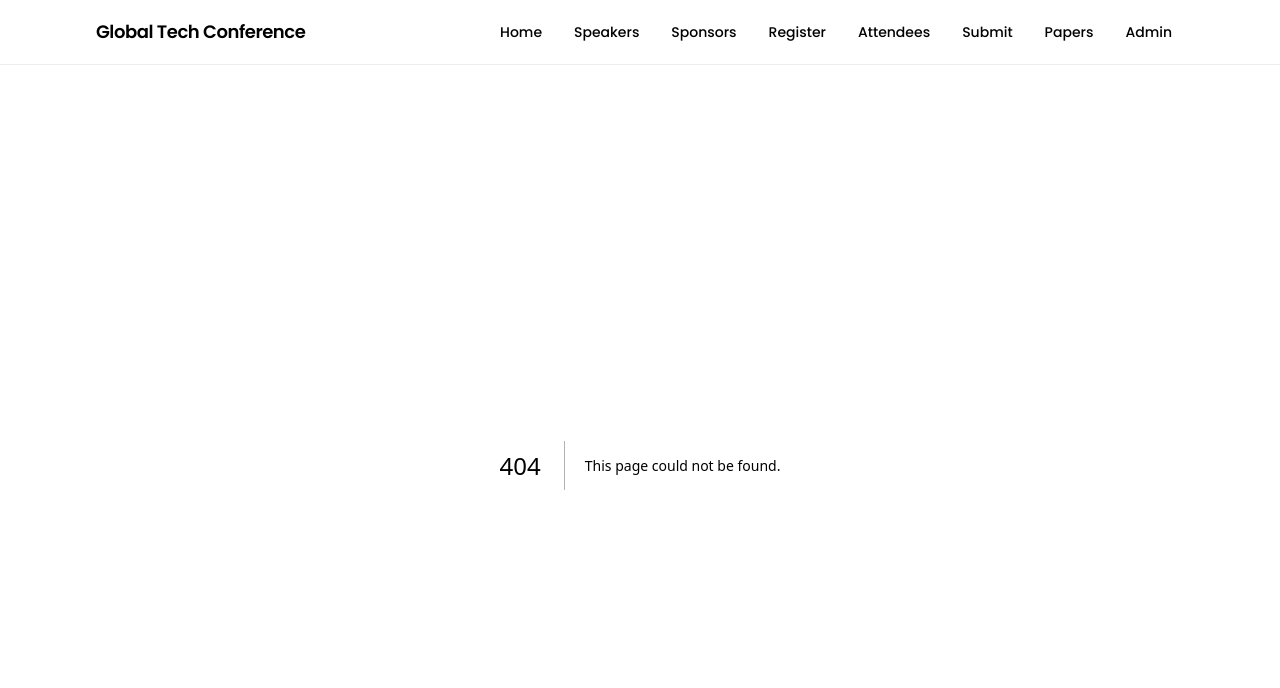
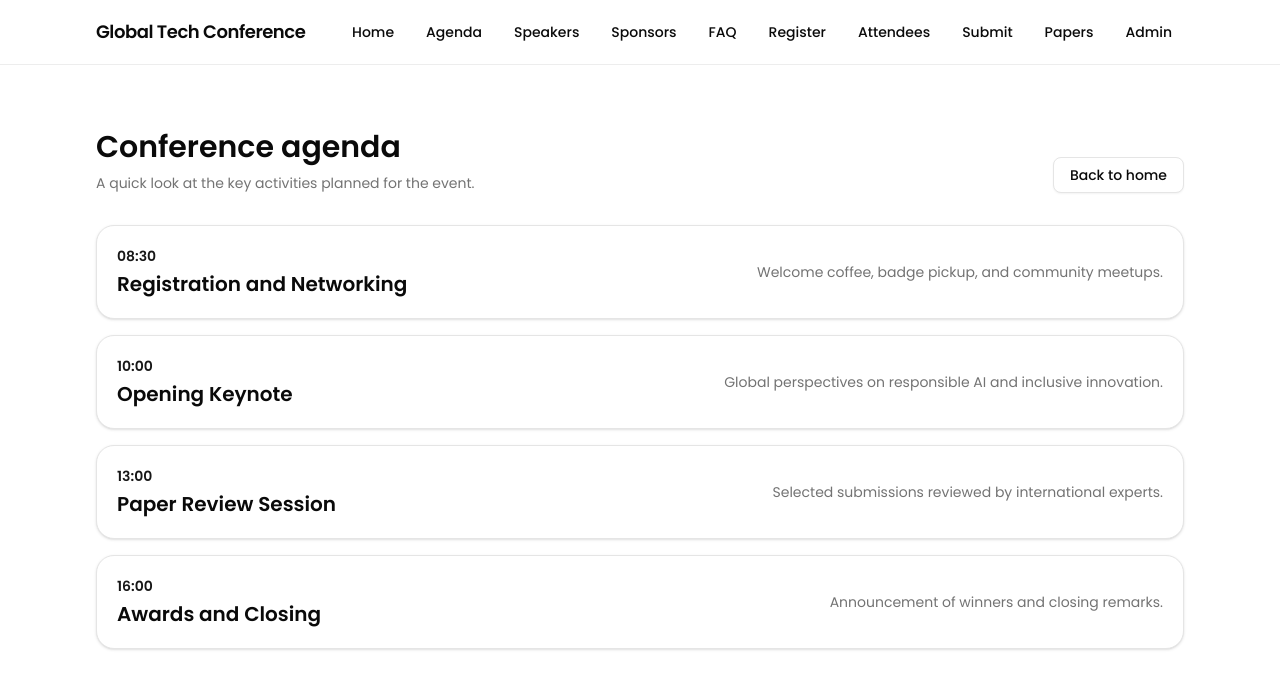
Before and after one commit to mohankurnia/bricsed-2027, a Next.js app: page /agenda in a window 1280 px wide. Before the commit this address had no page. Shown: the top 688 px of the page. Built offline with nearby package versions, Linux system fonts and the light colour scheme.

Commit message:
feat: add agenda and FAQ pages; update TopNav with new links; enhance speakers page with session details

```diff
--- /dev/null
+++ b/app/agenda/page.tsx
@@ -0,0 +1,68 @@
+import Link from "next/link";
+import { buttonVariants } from "@/components/ui/button";
+import { cn } from "@/lib/utils";
+
+const agendaItems = [
+  {
+    time: "08:30",
+    title: "Registration and Networking",
+    detail: "Welcome coffee, badge pickup, and community meetups.",
+  },
+  {
+    time: "10:00",
+    title: "Opening Keynote",
+    detail: "Global perspectives on responsible AI and inclusive innovation.",
+  },
+  {
+    time: "13:00",
+    title: "Paper Review Session",
+    detail: "Selected submissions reviewed by international experts.",
+  },
+  {
+    time: "16:00",
+    title: "Awards and Closing",
+    detail: "Announcement of winners and closing remarks.",
+  },
+];
+
+export default function AgendaPage() {
+  return (
+    <main className="mx-auto flex w-full max-w-6xl flex-1 flex-col px-6 py-16 lg:px-8">
+      <div className="flex flex-col gap-3 sm:flex-row sm:items-end sm:justify-between">
+        <div>
+          <h1 className="text-3xl font-semibold">Conference agenda</h1>
+          <p className="mt-2 text-sm text-muted-foreground">
+            A quick look at the key activities planned for the event.
+          </p>
+        </div>
+        <Link
+          href="/"
+          className={cn(buttonVariants({ variant: "outline" }), "inline-flex")}
+        >
+          Back to home
+        </Link>
+      </div>
+
+      <div className="mt-8 grid gap-4">
+        {agendaItems.map((item) => (
+          <article
+            key={item.time}
+            className="rounded-2xl border border-border bg-background p-5 shadow-sm"
+          >
+            <div className="flex flex-col gap-2 sm:flex-row sm:items-center sm:justify-between">
+              <div>
+                <p className="text-sm font-semibold text-primary">
+                  {item.time}
+                </p>
+                <h2 className="mt-1 text-xl font-semibold">{item.title}</h2>
+              </div>
+              <p className="max-w-2xl text-sm leading-7 text-muted-foreground">
+                {item.detail}
+              </p>
+            </div>
+          </article>
+        ))}
+      </div>
+    </main>
+  );
+}
--- a/app/components/TopNav.tsx
+++ b/app/components/TopNav.tsx
@@ -4,8 +4,10 @@ import { cn } from "@/lib/utils";
 
 const links = [
   { href: "/", label: "Home" },
+  { href: "/agenda", label: "Agenda" },
   { href: "/speakers", label: "Speakers" },
   { href: "/sponsors", label: "Sponsors" },
+  { href: "/faq", label: "FAQ" },
   { href: "/register", label: "Register" },
   { href: "/attendees", label: "Attendees" },
   { href: "/submit", label: "Submit" },
--- /dev/null
+++ b/app/faq/page.tsx
@@ -0,0 +1,55 @@
+import Link from "next/link";
+import { buttonVariants } from "@/components/ui/button";
+import { cn } from "@/lib/utils";
+
+const faqs = [
+  {
+    question: "How do I submit a paper?",
+    answer:
+      "Go to the Submit page and fill in the required information, including your paper title, abstract, and PDF link.",
+  },
+  {
+    question: "Is the conference hybrid?",
+    answer: "Yes, participants can attend in person or join the online stream.",
+  },
+  {
+    question: "Who reviews the papers?",
+    answer:
+      "Papers are reviewed by a panel of international experts and academic reviewers.",
+  },
+];
+
+export default function FaqPage() {
+  return (
+    <main className="mx-auto flex w-full max-w-6xl flex-1 flex-col px-6 py-16 lg:px-8">
+      <div className="flex flex-col gap-3 sm:flex-row sm:items-end sm:justify-between">
+        <div>
+          <h1 className="text-3xl font-semibold">Frequently asked questions</h1>
+          <p className="mt-2 text-sm text-muted-foreground">
+            Answers to the most common questions about the event.
+          </p>
+        </div>
+        <Link
+          href="/"
+          className={cn(buttonVariants({ variant: "outline" }), "inline-flex")}
+        >
+          Back to home
+        </Link>
+      </div>
+
+      <div className="mt-8 grid gap-4">
+        {faqs.map((item) => (
+          <article
+            key={item.question}
+            className="rounded-2xl border border-border bg-background p-5 shadow-sm"
+          >
+            <h2 className="text-lg font-semibold">{item.question}</h2>
+            <p className="mt-2 text-sm leading-7 text-muted-foreground">
+              {item.answer}
+            </p>
+          </article>
+        ))}
+      </div>
+    </main>
+  );
+}
--- a/app/speakers/page.tsx
+++ b/app/speakers/page.tsx
@@ -7,16 +7,19 @@ const speakers = [
     name: "Dr. Amina Rahman",
     role: "AI Research Lead",
     topic: "Designing Responsible AI Systems",
+    session: "Keynote • Building trustworthy AI for public impact",
   },
   {
     name: "Prof. Daniel Kim",
     role: "Sustainability Scientist",
     topic: "Climate Tech and Human-Centered Innovation",
+    session: "Panel • Turning climate research into scalable solutions",
   },
   {
     name: "Sarah Chen",
     role: "Product Strategist",
     topic: "From Research to Global Product Launch",
+    session: "Workshop • Bridging academia and industry",
   },
 ];
 
@@ -27,7 +30,8 @@ export default function SpeakersPage() {
         <div>
           <h1 className="text-3xl font-semibold">Featured speakers</h1>
           <p className="mt-2 text-sm text-muted-foreground">
-            Meet the leaders who will inspire the conference sessions.
+            Meet the leaders who will inspire conference sessions and shape the
+            discussion around innovation.
           </p>
         </div>
         <Link
@@ -38,18 +42,33 @@ export default function SpeakersPage() {
         </Link>
       </div>
 
+      <div className="mt-8 rounded-2xl border border-border bg-muted/30 p-4 text-sm text-muted-foreground">
+        The speaker lineup includes academic experts, startup founders, and
+        industry leaders from across the globe.
+      </div>
+
       <div className="mt-8 grid gap-4 md:grid-cols-3">
         {speakers.map((speaker) => (
           <article
             key={speaker.name}
             className="rounded-2xl border border-border bg-background p-6 shadow-sm"
           >
-            <h2 className="text-xl font-semibold">{speaker.name}</h2>
+            <div className="flex h-12 w-12 items-center justify-center rounded-full bg-primary/10 text-lg font-semibold text-primary">
+              {speaker.name
+                .split(" ")
+                .map((part) => part[0])
+                .slice(0, 2)
+                .join("")}
+            </div>
+            <h2 className="mt-4 text-xl font-semibold">{speaker.name}</h2>
             <p className="mt-2 text-sm font-medium text-primary">
               {speaker.role}
             </p>
             <p className="mt-4 text-sm leading-7 text-muted-foreground">
               {speaker.topic}
+            </p>
+            <p className="mt-3 rounded-lg border border-border bg-muted/40 px-3 py-2 text-sm text-foreground">
+              {speaker.session}
             </p>
           </article>
         ))}
```
